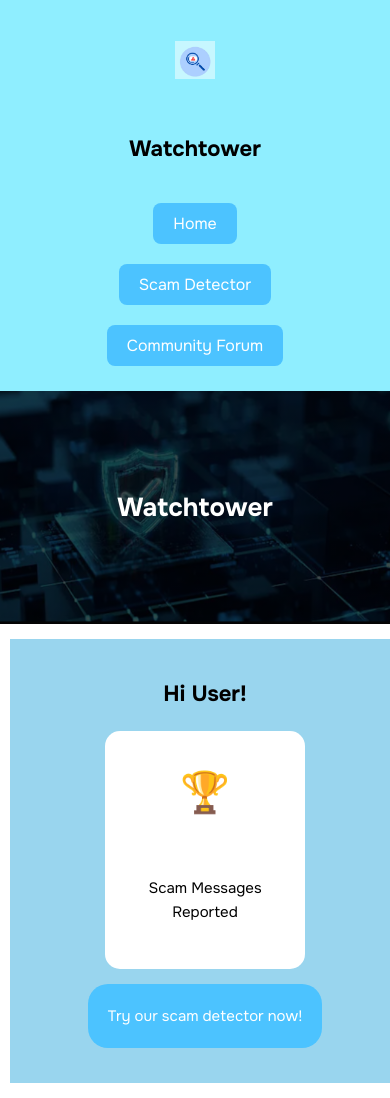
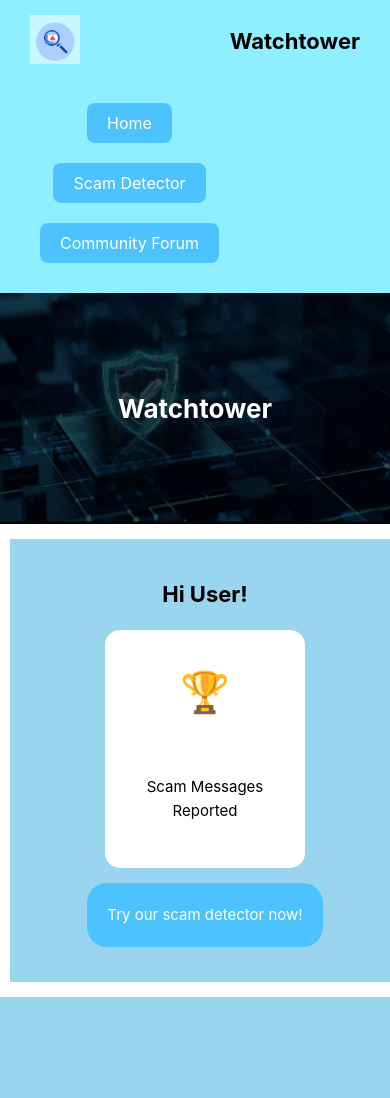
Before and after one commit to 1047267-LWSD/spam-project, a Flask app: page /index in a window 390 px wide. After the commit the page ends 997 px from the top, so only its background shows below. Run offline with Flask 3, Linux system fonts and the light colour scheme; parts of the project's set-up code (start-up, migrations or seed data) failed here and were passed over; some libraries are stand-ins or nearby versions.

Commit message:
normalized the navbar

```diff
--- a/backend/static/homepage.css
+++ b/backend/static/homepage.css
@@ -1,13 +1,14 @@
-@import url('https://fonts.googleapis.com/css2?family=Onest:wght@100;200;300;400;500;600;700;800;900&display=swap');
 
 body, button, input, #myFile {
-    font-family: 'Onest', 'sans-serif';
+    font-family: -apple-system, BlinkMacSystemFont, "Segoe UI", Roboto, sans-serif;
 }
 body {
     margin: 0;
     padding: 0;
 }
-
+body, button {
+    font-family: -apple-system, BlinkMacSystemFont, "Segoe UI", Roboto, sans-serif;
+}
 h1 {
     text-align: center;
     background-image:linear-gradient(rgba(0, 0, 0, 0.7), rgba(0, 0, 0, 0.7)), url(/static/spam.png);
@@ -59,48 +60,7 @@ h1 {
     gap: 200px;
     margin: 15px;
 }
-.nav-links a:hover {
-    background-color: rgb(63, 161, 209);
-}
 
-.navbar {
-    display: flex;
-    align-items: center;
-    justify-content: space-between;
-    padding: 15px 30px;
-    background-color: rgb(143, 238, 255);
-    box-shadow: 0 2px 4px rgba(0,0,0,0.1);
-}
-.logo {
-    width: 100px;
-    height: 100px;
-    display: flex;
-    border-radius: 100px;
-    padding: 30px;
-}
-
-.logo img {
-    width: 100%;
-    height: 100%;
-    object-fit: contain;
-}
-.nav-links a {
-    padding: 10px 20px;
-    background-color: rgb(76, 195, 255);
-    color: white;
-    text-decoration: none;
-    border-radius: 8px;
-    font-weight: 400;
-    transition: background-color 0.2s ease;
-}
-#app-name {
-    padding: 10px;
-}
-.nav-links {
-    display: flex;
-    gap: 15px;
-    align-items: center;
-}
 @media (max-width: 768px) {
 
     body {
@@ -109,26 +69,6 @@ h1 {
         margin: 0;
     }
 
-    * {
-        max-width: 100%;
-        box-sizing: border-box;
-    }
-
- .navbar {
-        flex-direction: column;
-        padding: 10px;
-        gap: 10px;
-    }
-
-    .logo img {
-        width: 50px;
-        height: 50px;
-    }
-
-    #app-name {
-        font-size: 20px;
-        margin: 5px 0;
-    }
     .description-box,
     .description {
         padding: 20px 15px !important;
@@ -146,18 +86,6 @@ h1 {
         margin: 10px 0 !important;
         padding: 15px !important;
         font-size: 16px !important;
-    }
-
-
-    .nav-links {
-        display: flex;
-        flex-direction: column;
-        gap: 10px;
-        padding: 10px;
-    }
-
-    .nav-links a {
-        margin: 5px 0 !important;
     }
 
 
@@ -183,12 +111,6 @@ h1 {
     h2 { font-size: 22px !important; }
     h3 { font-size: 18px !important; }
 
-    img {
-        max-width: 100% !important;
-        height: auto !important;
-    }
-
-
     input,
     textarea {
         width: 100% !important;
--- /dev/null
+++ b/backend/static/navbar.css
@@ -0,0 +1,98 @@
+.navbar {
+    display: flex;
+    align-items: center;
+    justify-content: space-between;
+    padding: 15px 30px;
+    background-color: rgb(143, 238, 255);
+    box-shadow: 0 2px 4px rgba(0,0,0,0.1);
+}
+
+body, button, input, #myFile {
+    font-family: -apple-system, BlinkMacSystemFont, "Segoe UI", Roboto, sans-serif;
+}
+
+.logo img {
+    width: 60px;
+    height: 60px;
+    object-fit: contain;
+}
+
+#app-name {
+    margin: 0;
+    font-size: 24px;
+    font-weight: 700;
+}
+
+.nav-links {
+    display: flex;
+    gap: 15px;
+    align-items: center;
+}
+
+.nav-links a {
+    padding: 10px 20px;
+    background-color: rgb(76, 195, 255);
+    color: white;
+    text-decoration: none;
+    border-radius: 8px;
+    font-weight: 400;
+    transition: background-color 0.2s ease;
+}
+
+.nav-links a:hover {
+    background-color: rgb(63, 161, 209);
+}
+
+
+@media (max-width: 768px) {
+    body {
+        overflow-x: hidden;
+        padding: 0;
+        margin: 0;
+    }
+
+    * {
+        max-width: 100%;
+        box-sizing: border-box;
+    }
+    .navbar {
+        background-color: rgb(143, 238, 255);
+        display: flex;
+        align-items: center;
+        justify-content: space-between;
+        gap: 20px;
+        flex-wrap: wrap;
+        position: relative;
+        box-sizing: border-box;
+        width: 100%;
+    }
+
+    .logo img {
+        width: 50px;
+        height: 50px;
+    }
+
+    #app-name {
+        font-size: 20px;
+        margin: 5px 0;
+    }
+
+    .nav-links {
+        display: flex;
+        flex-direction: column;
+        gap: 10px;
+        padding: 10px;
+    }
+
+    .nav-links a {
+        margin: 5px 0 !important;
+    }
+
+
+    img {
+        max-width: 100% !important;
+        height: auto !important;
+    }
+
+
+}
--- a/backend/static/styles.css
+++ b/backend/static/styles.css
@@ -1,52 +1,12 @@
-@import url('https://fonts.googleapis.com/css2?family=Onest:wght@100;200;300;400;500;600;700;800;900&display=swap');
-
 body, button, input, #myFile {
-    font-family: 'Onest', 'sans-serif';
+    font-family: -apple-system, BlinkMacSystemFont, "Segoe UI", Roboto, sans-serif;
 }
 body {
     margin: 0;
     padding: 0;
 }
-.navbar {
-    display: flex;
-    align-items: center;
-    justify-content: space-between;
-    padding: 15px 30px;
-    background-color: rgb(143, 238, 255);
-    box-shadow: 0 2px 4px rgba(0,0,0,0.1);
-}
 
-.logo img {
-    width: 60px;
-    height: 60px;
-    object-fit: contain;
-}
 
-#app-name {
-    margin: 0;
-    font-size: 24px;
-    font-weight: 700;
-}
-
-.nav-links {
-    display: flex;
-    gap: 15px;
-    align-items: center;
-}
-
-.nav-links a {
-    padding: 10px 20px;
-    background-color: rgb(76, 195, 255);
-    color: white;
-    text-decoration: none;
-    border-radius: 8px;
-    font-weight: 400;
-    transition: background-color 0.2s ease;
-}
-
-.nav-links a:hover {
-    background-color: rgb(63, 161, 209);
-}
 
 h1 {
     text-align: center;
@@ -99,9 +59,7 @@ h1 {
     gap: 200px;
     margin: 15px;
 }
-.nav-links a:hover{
-    background-color: rgb(63, 161, 209);
-}
+
 
 #option-buttons button {
     padding: 20px;
@@ -218,38 +176,6 @@ h1 {
 
 @media (max-width: 768px) {
 
-    body {
-        overflow-x: hidden;
-        padding: 0;
-        margin: 0;
-    }
-
-    * {
-        max-width: 100%;
-        box-sizing: border-box;
-    }
-    .navbar {
-        background-color: rgb(143, 238, 255);
-        display: flex;
-        align-items: center;
-        justify-content: space-between;
-        gap: 20px;
-        flex-wrap: wrap;
-        position: relative;
-        box-sizing: border-box;
-        width: 100%;
-    }
-
-    .logo img {
-        width: 50px;
-        height: 50px;
-    }
-
-    #app-name {
-        font-size: 20px;
-        margin: 5px 0;
-    }
-
     .description-box,
     .description {
         padding: 20px 15px !important;
@@ -268,19 +194,6 @@ h1 {
         padding: 15px !important;
         font-size: 16px !important;
     }
-
-
-    .nav-links {
-        display: flex;
-        flex-direction: column;
-        gap: 10px;
-        padding: 10px;
-    }
-
-    .nav-links a {
-        margin: 5px 0 !important;
-    }
-
 
     .forum-post,
     .post-content,
@@ -304,12 +217,6 @@ h1 {
     h2 { font-size: 22px !important; }
     h3 { font-size: 18px !important; }
 
-    img {
-        max-width: 100% !important;
-        height: auto !important;
-    }
-
-
     input,
     textarea {
         width: 100% !important;
--- a/backend/templates/forum.html
+++ b/backend/templates/forum.html
@@ -5,9 +5,7 @@
     <meta name="viewport" content="width=device-width, initial-scale=1.0">
     <link rel = 'stylesheet' href="{{ url_for('static', filename='styles.css') }}">
     <link rel = 'stylesheet' href="{{ url_for('static', filename='forum.css') }}">
-    <link rel="preconnect" href="https://fonts.googleapis.com">
-    <link rel="preconnect" href="https://fonts.gstatic.com" crossorigin>
-    <link href="https://fonts.googleapis.com/css2?family=Onest:wght@100..900&display=swap" rel="stylesheet">
+    <link rel = 'stylesheet' href="{{ url_for('static', filename='navbar.css') }}">
     <title>Forum</title>
 </head>
 <body>
@@ -21,6 +19,7 @@
         <a href = '/detector'>Scam Detector</a>
         <a href = '/forum'>Community Forum</a>
         </div>
+    </div>
     <h1>Community Forum</h1>
     <div class = "description-box">
     <p id = 'description'>Welcome to the Community Forum! Browse through real scam messages that have been detected by others like yourself. Each post shows the message, detection confidence, and the type of scam message you’re looking at. By sharing scam messages, you help protect a community from scam messages and contribute to a growing database that improves future detection for everyone. Feel free to use the voting buttons to upvote messages you agree are scam and downvote messages that do not seem fruadulent.</p>
--- a/backend/templates/free-spam.html
+++ b/backend/templates/free-spam.html
@@ -4,9 +4,6 @@
     <meta charset="UTF-8">
     <meta name="viewport" content="width=device-width, initial-scale=1.0">
     <link rel = 'stylesheet' href="{{ url_for('static', filename='styles.css') }}">
-    <link rel="preconnect" href="https://fonts.googleapis.com">
-    <link rel="preconnect" href="https://fonts.gstatic.com" crossorigin>
-    <link href="https://fonts.googleapis.com/css2?family=Onest:wght@100..900&display=swap" rel="stylesheet">
     <title>Detection</title>
 </head>
 <body>
--- a/backend/templates/homepage.html
+++ b/backend/templates/homepage.html
@@ -5,9 +5,7 @@
     <meta name="viewport" content="width=device-width, initial-scale=1.0">
     <link rel = 'stylesheet' href="{{ url_for('static', filename='styles.css') }}">
     <link rel = 'stylesheet' href="{{ url_for('static', filename='homepage.css') }}">
-    <link rel="preconnect" href="https://fonts.googleapis.com">
-    <link rel="preconnect" href="https://fonts.gstatic.com" crossorigin>
-    <link href="https://fonts.googleapis.com/css2?family=Onest:wght@100..900&display=swap" rel="stylesheet">
+    <link rel = 'stylesheet' href="{{ url_for('static', filename='navbar.css') }}">
     <title>Watchtower</title>
 </head>
 <body>
--- a/backend/templates/index1.html
+++ b/backend/templates/index1.html
@@ -4,9 +4,7 @@
     <meta charset="UTF-8">
     <meta name="viewport" content="width=device-width, initial-scale=1.0">
     <link rel = 'stylesheet' href="{{ url_for('static', filename='styles.css') }}">
-    <link rel="preconnect" href="https://fonts.googleapis.com">
-    <link rel="preconnect" href="https://fonts.gstatic.com" crossorigin>
-    <link href="https://fonts.googleapis.com/css2?family=Onest:wght@100..900&display=swap" rel="stylesheet">
+    <link rel = 'stylesheet' href="{{ url_for('static', filename='navbar.css') }}">
     <title>Detection</title>
 </head>
 <body>
--- a/backend/templates/landing-page.html
+++ b/backend/templates/landing-page.html
@@ -4,9 +4,7 @@
     <meta charset="UTF-8">
     <meta name="viewport" content="width=device-width, initial-scale=1.0">
     <link rel = 'stylesheet' href="{{ url_for('static', filename='homepage.css') }}">
-    <link rel="preconnect" href="https://fonts.googleapis.com">
-    <link rel="preconnect" href="https://fonts.gstatic.com" crossorigin>
-    <link href="https://fonts.googleapis.com/css2?family=Onest:wght@100..900&display=swap" rel="stylesheet">
+    <link rel = 'stylesheet' href="{{ url_for('static', filename='navbar.css') }}">
     <title>Watchtower</title>
 
 </head>
```
Also changed, not shown: backend/static/forum.css (+17 -83 lines).
